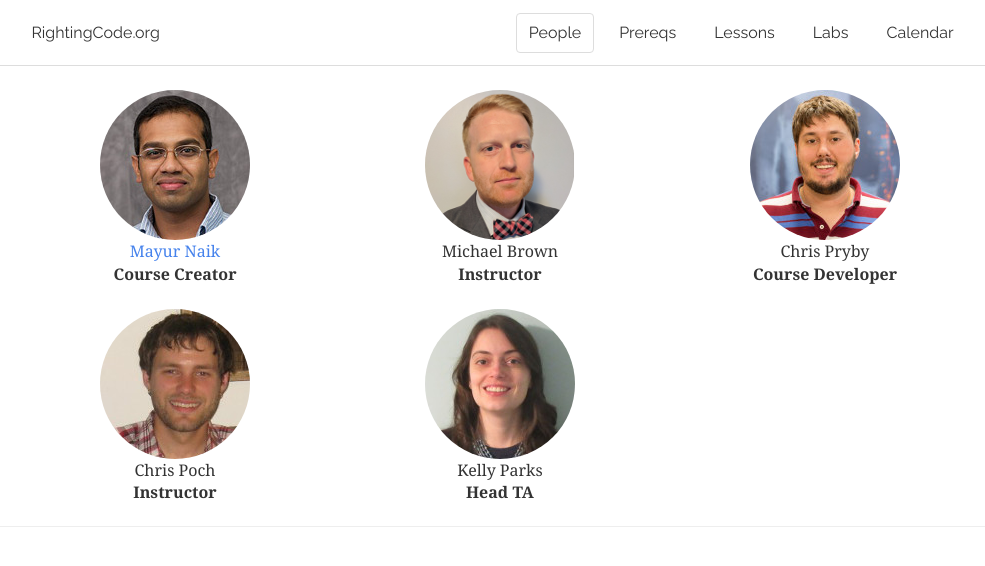
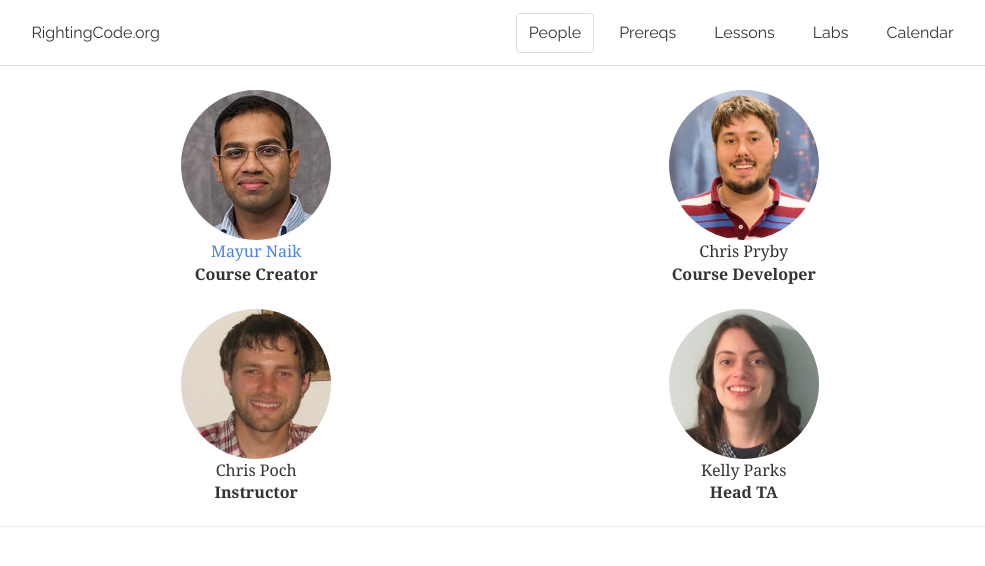
Before and after one commit to rightingcode/rightingcode.github.io, a Jekyll site: the page built from people.html, in a window 1280 px wide. Shown: the top 566 px of the page, without its empty margins (140-1125 px from the left). Built offline with Jekyll 4.4.1, drawn with Linux system fonts in a browser that asks for light colours; nearby versions of some CDN libraries.

Commit message:
Make people current

```diff
--- a/people.html
+++ b/people.html
@@ -4,35 +4,28 @@ layout: default
 ---
 
 <div class='row'>
-	<div class='col-md-4'>
+	<div class='col-md-6'>
 		<center>
 			<img class="img-circle" src="images/mayur_naik.jpg"/> <br>
 			<a href="http://www.cis.upenn.edu/~mhnaik/">Mayur Naik</a><br>
   			<b>Course Creator</b><br><br>
 		</center>
 	</div>
-	<div class='col-md-4'>
-		<center>
-			<img class="img-circle" src="images/michael_brown.png"/> <br>
-			Michael Brown <br>
-			<b>Instructor</b><br><br>
-		</center>
-	</div>
-	<div class='col-md-4'>
+	<div class='col-md-6'>
 		<center>
 			<img class="img-circle" src="images/chris_pryby.jpg"/> <br>
 			Chris Pryby <br>
 			<b>Course Developer</b><br><br>
 		</center>
 	</div>
-	<div class='col-md-4'>
+	<div class='col-md-6'>
 		<center>
 			<img class="img-circle" src="images/chris_poch.jpg"/> <br>
 			Chris Poch<br>
   			<b>Instructor</b><br>
 		</center>
 	</div>
-	<div class='col-md-4'>
+	<div class='col-md-6'>
 		<center>
 			<img class="img-circle" src="images/kelly_parks.jpg"/> <br>
 			Kelly Parks<br>
```
